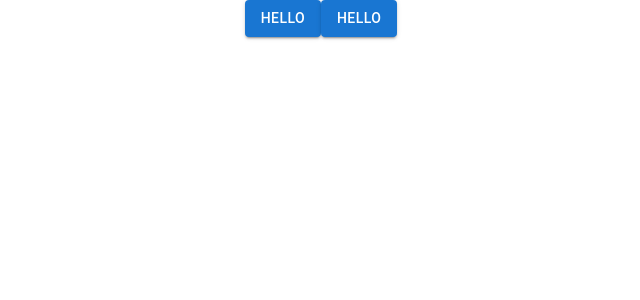
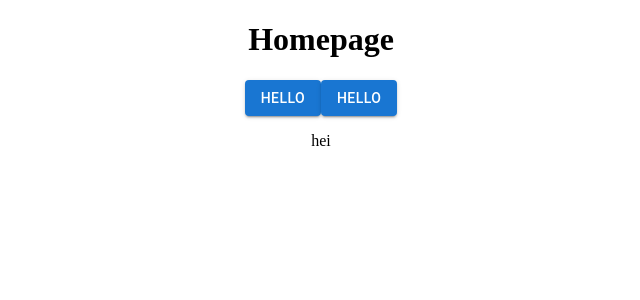
Before and after one commit to Danieljohansen97/NEW-wtn-website, a React (Create React App) app: page / in a window 1280 px wide. Shown: the top 300 px of the page, without its empty margins (319-959 px from the left). Built offline with nearby package versions, Linux system fonts and the light colour scheme.

Commit message:
Add HomePage.js

```diff
--- a/src/App.js
+++ b/src/App.js
@@ -1,11 +1,14 @@
 import './App.css';
-import Button from '@mui/material/Button'
+import Button from '@mui/material/Button';
+import HomePage from "./components/homePage/HomePage";
 
 function App() {
   return (
     <div className="App">
+      <HomePage />
       <Button variant="contained">Hello</Button>
       <Button variant="contained">Hello</Button>
+      <p>hei</p>
     </div>
   );
 }
--- /dev/null
+++ b/src/components/homePage/HomePage.js
@@ -0,0 +1,11 @@
+import React from "react"
+
+const HomePage = () => {
+    return (
+        <div>
+            <h1>Homepage</h1>
+        </div>
+    )
+}
+
+export default HomePage;
```
